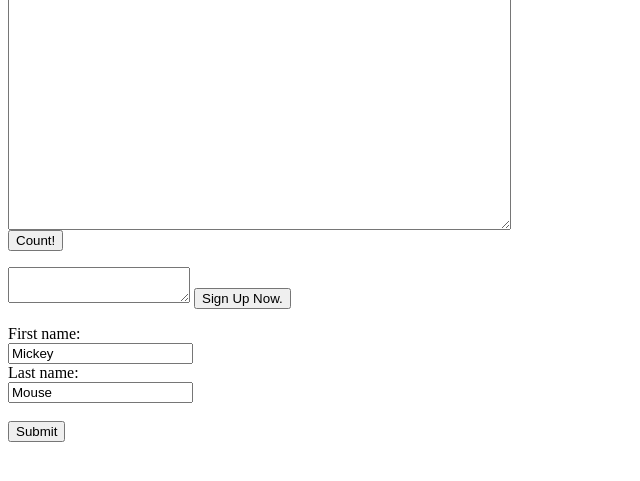
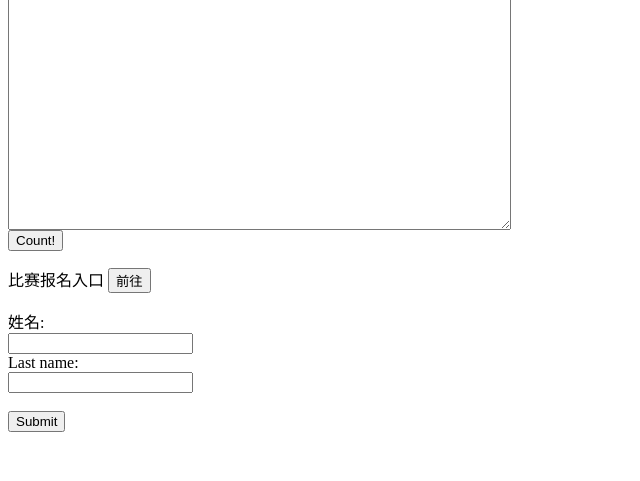
Before and after one commit to shengdamao/django_wordcount, a Django app: page / in a window 1280 px wide. Shown: the part 85-566 px from the top of the page, without its empty margins (0-640 px from the left). Run offline with Django 3.2, Linux system fonts and the light colour scheme.

Commit message:
sign_up_practice
sign_up_practice

```diff
--- a/wordcount/template/game_02.html
+++ b/wordcount/template/game_02.html
@@ -2,7 +2,7 @@
 <html lang="en">
 <head>
     <meta charset="UTF-8">
-    <title>game_02</title>
+    <title>Game_02</title>
 </head>
 <body>
 
--- a/wordcount/template/home.html
+++ b/wordcount/template/home.html
@@ -10,22 +10,19 @@
     <input type="submit" value="Count!"   />
 </form>
 
-<form action="{% url 'sign_up_game_01' %}">
-    <textarea>
+<form action="{% url 'sign_up' %}">
 
+比赛报名入口
 
-    </textarea>
-
-
-    <input type="submit" value="Sign Up Now." />
+    <input type="submit" value="前往" />
 </form>
 
 <form action="{% url 'sign_up_game_02' %}">
-  First name:<br>
-  <input type="text" name="firstname" value="Mickey">
+  姓名:  <br>
+  <input type="text" name="name" >
   <br>
   Last name:<br>
-  <input type="text" name="lastname" value="Mouse">
+  <input type="text" name="age" >
   <br><br>
   <input type="submit" value="Submit">
 </form>
--- a/wordcount/wordcount/urls.py
+++ b/wordcount/wordcount/urls.py
@@ -24,4 +24,5 @@ urlpatterns = [
     path('about/', views.about, name='about'),
     path('game_01/', views.game_01, name='sign_up_game_01'),
     path('game_02/', views.game_02, name='sign_up_game_02'),
+    path('sign_up/', views.sign_up, name='sign_up'),
 ]
--- a/wordcount/wordcount/views.py
+++ b/wordcount/wordcount/views.py
@@ -20,7 +20,6 @@ def count(request):
     return render(request, 'count.html', {'fulltext': fulltext, 'wordcnt': wordcnt, 'worddict': worddict,
                                           'items': worddict.items()})
 
-
 def about(request):
     return render(request, 'about.html')
 
@@ -29,3 +28,6 @@ def game_01(request):
 
 def game_02(request):
     return render(request, 'game_02.html')
+
+def sign_up(request):
+    return render(request, 'sign_up.html')
```
Also changed, not shown: wordcount/template/sign_up.html (added, +27 -0 lines).
